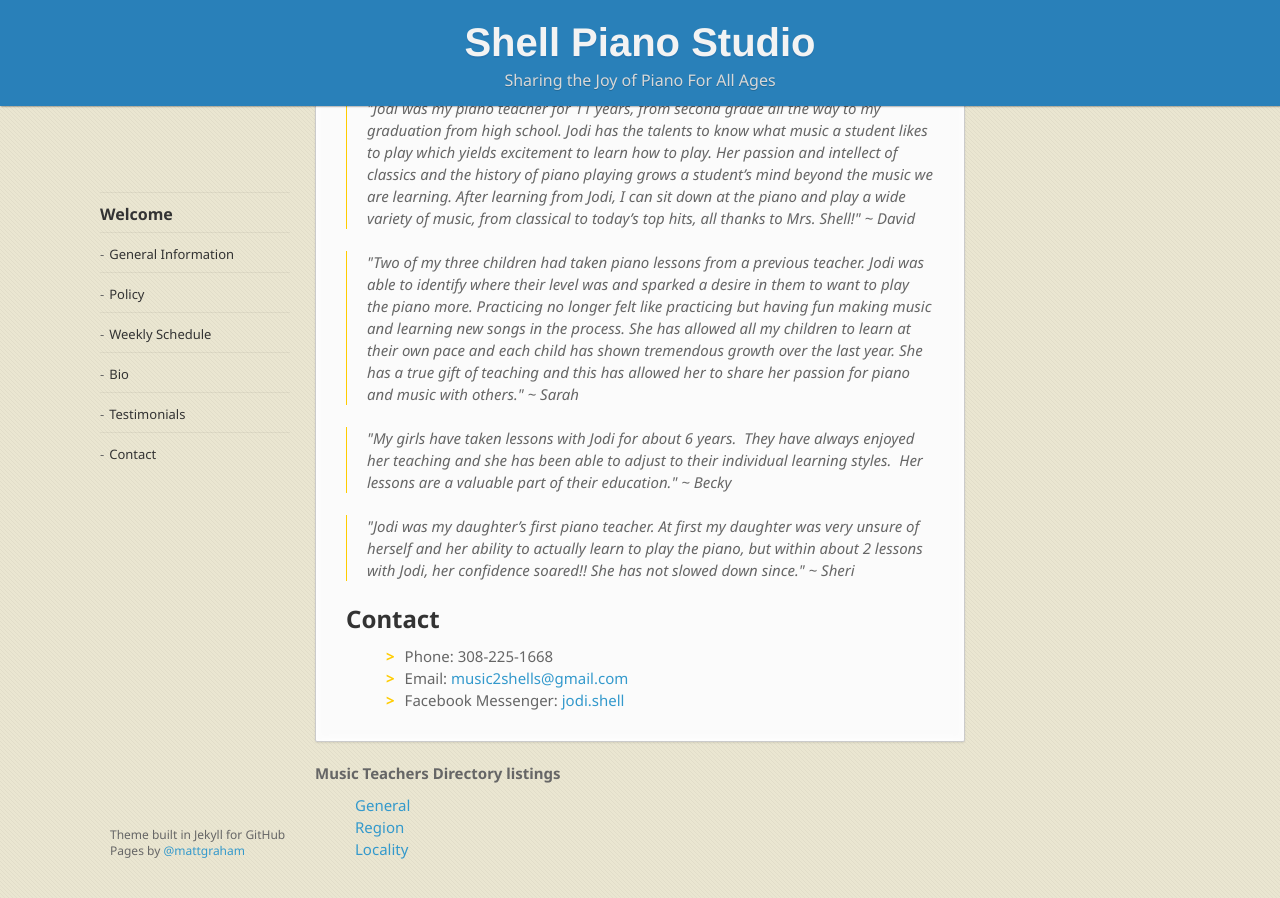
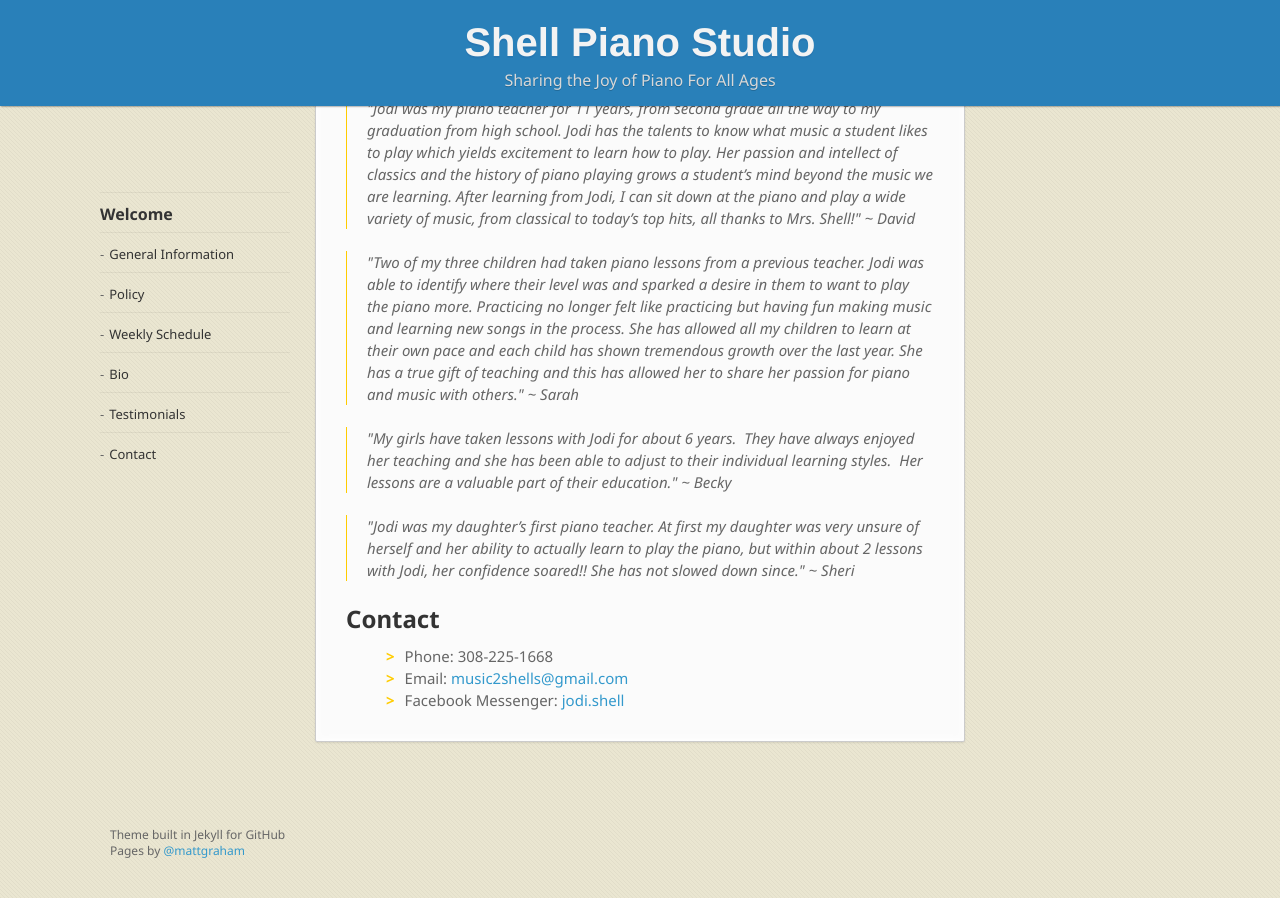
Before and after one commit to trentonshell/shellpiano, a Jekyll site: the page built from index.md, in a window 1280 px wide and 900 px high, scrolled down 2721 px. Built offline with Jekyll 4.4.1, drawn with Linux system fonts in a browser that asks for light colours; nearby versions of some CDN libraries; some web fonts are replaced.

Commit message:
Remove directory links from public homepage

```diff
--- a/_layouts/home.html
+++ b/_layouts/home.html
@@ -86,6 +86,4 @@
 
   {{ content }}
 
-  {% include directory-links.html %}
-
 {% include footer.html %}
```
